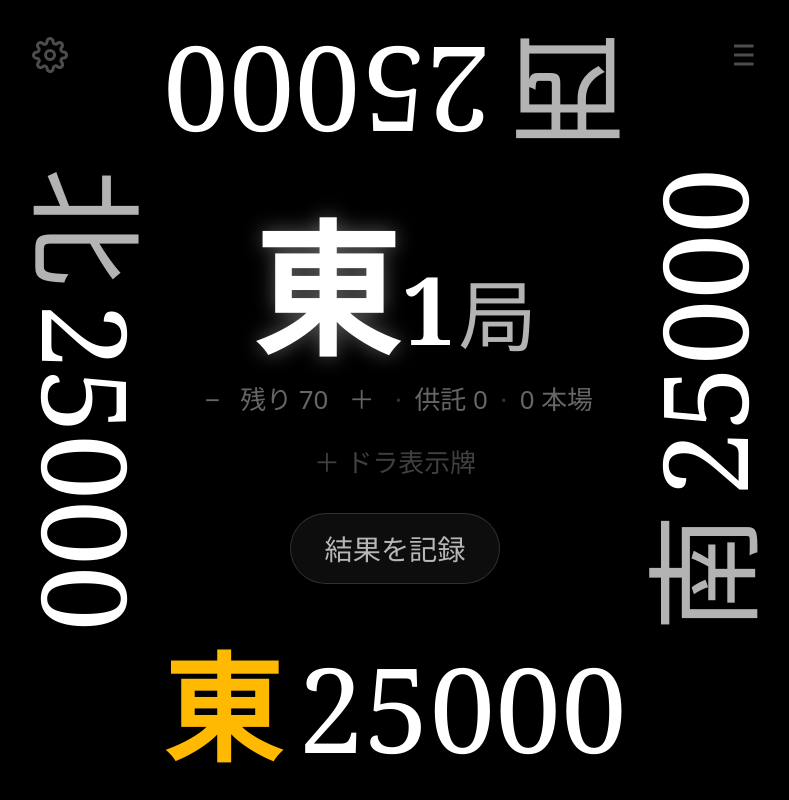
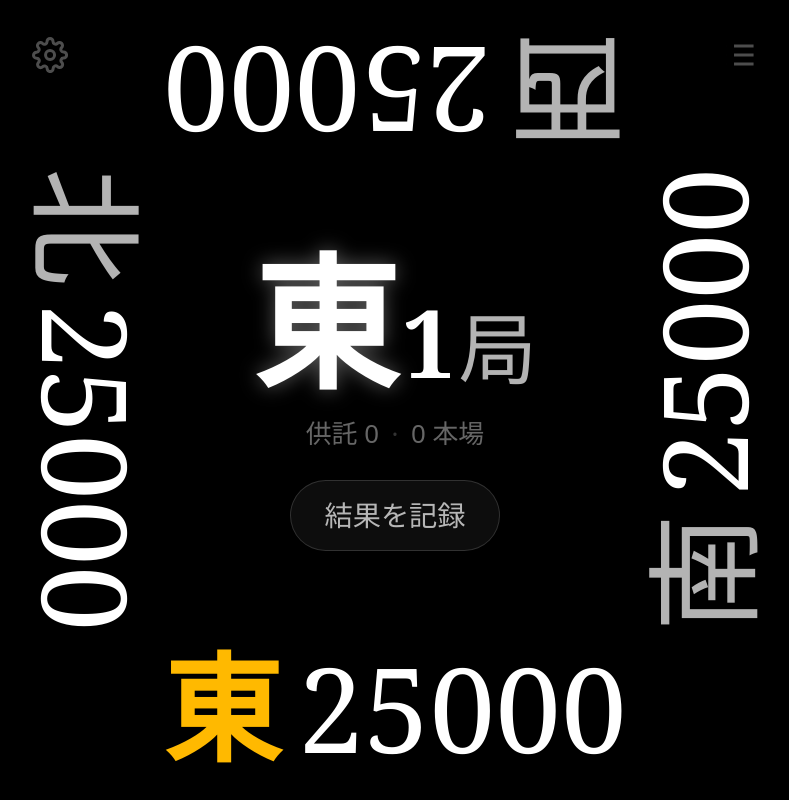
Before and after one commit to tmps880305/react-mahjong-scoreboard, a React (Vite) app: page / in a window 1280 px wide. Shown: the whole page, without its empty margins (245-1034 px from the left). Built offline with nearby package versions, Linux system fonts and the light colour scheme.

Commit message:
feat: remove mountain left and dora

```diff
--- a/src/components/Table/CenterPanel.tsx
+++ b/src/components/Table/CenterPanel.tsx
@@ -5,26 +5,10 @@ interface CenterPanelProps {
   roundNumber: number;
   honba: number;
   riichiSticks: number;
-  wallCount: number;
-  onWallCountChange: (delta: number) => void;
-  doraIndicators: string[];
-  onOpenDoraPicker: () => void;
-  onRemoveDora: (index: number) => void;
   onRecordHand: () => void;
 }
 
-export function CenterPanel({
-  roundWind,
-  roundNumber,
-  honba,
-  riichiSticks,
-  wallCount,
-  onWallCountChange,
-  doraIndicators,
-  onOpenDoraPicker,
-  onRemoveDora,
-  onRecordHand,
-}: CenterPanelProps) {
+export function CenterPanel({ roundWind, roundNumber, honba, riichiSticks, onRecordHand }: CenterPanelProps) {
   return (
     <div className="flex aspect-square w-full max-w-[64cqw] flex-col items-center justify-center gap-[2.5cqw] text-center">
       <div className="flex items-baseline justify-center gap-[0.5cqw] font-serif leading-none">
@@ -36,41 +20,10 @@ export function CenterPanel({
       </div>
 
       <div className="flex items-center gap-[1.6cqw] text-[3.3cqw] text-white/40">
-        <button onClick={() => onWallCountChange(-1)} className="px-[1cqw] text-white/40 hover:text-white/80">
-          −
-        </button>
-        <span>残り {wallCount}</span>
-        <button onClick={() => onWallCountChange(1)} className="px-[1cqw] text-white/40 hover:text-white/80">
-          ＋
-        </button>
-        <span className="text-white/20">·</span>
         <span>供託 {riichiSticks}</span>
         <span className="text-white/20">·</span>
         <span>{honba} 本場</span>
       </div>
-
-      <button
-        onClick={onOpenDoraPicker}
-        className="flex min-h-[6cqw] flex-wrap items-center justify-center gap-[1cqw]"
-        aria-label="ドラ表示牌"
-      >
-        {doraIndicators.length === 0 ? (
-          <span className="text-[3.3cqw] text-white/25">＋ ドラ表示牌</span>
-        ) : (
-          doraIndicators.map((tile, i) => (
-            <span
-              key={i}
-              onClick={(e) => {
-                e.stopPropagation();
-                onRemoveDora(i);
-              }}
-              className="rounded bg-white/90 px-[1cqw] text-[5.6cqw] leading-none text-black"
-            >
-              {tile}
-            </span>
-          ))
-        )}
-      </button>
 
       <button
         onClick={onRecordHand}
--- a/src/components/Table/TableView.tsx
+++ b/src/components/Table/TableView.tsx
@@ -1,13 +1,9 @@
-import { useState } from "react";
 import { useGame } from "../../hooks/useGame";
 import { dealerSeatOf, seatWindLabel } from "../../domain/hand";
 import type { SeatIndex } from "../../domain/types";
 import { GearIcon, ListIcon } from "../common/icons";
 import { CenterPanel } from "./CenterPanel";
 import { PlayerScoreBox } from "./PlayerScoreBox";
-import { TilePicker } from "./TilePicker";
-
-const DEFAULT_WALL_COUNT = 70;
 
 // `nudge` pulls each player's score in toward the center a touch, so glyphs
 // don't sit flush against the frame edge (where they were getting clipped).
@@ -28,20 +24,6 @@ export function TableView({ onRecordHand, onOpenSettings, onOpenHistory }: Table
   const { state } = useGame();
   const { players, round } = state;
   const dealerSeat = dealerSeatOf(round);
-
-  const [wallCount, setWallCount] = useState(DEFAULT_WALL_COUNT);
-  const [doraIndicators, setDoraIndicators] = useState<string[]>([]);
-  const [pickerOpen, setPickerOpen] = useState(false);
-
-  // Cosmetic-only state: reset whenever a new hand begins (React's
-  // "adjust state during render" pattern, avoids an extra effect render).
-  const roundKey = `${round.wind}-${round.number}-${round.honba}`;
-  const [lastRoundKey, setLastRoundKey] = useState(roundKey);
-  if (roundKey !== lastRoundKey) {
-    setLastRoundKey(roundKey);
-    setWallCount(DEFAULT_WALL_COUNT);
-    setDoraIndicators([]);
-  }
 
   return (
     <div className="relative h-full w-full overflow-hidden rounded-2xl bg-black">
@@ -93,25 +75,10 @@ export function TableView({ onRecordHand, onOpenSettings, onOpenHistory }: Table
             roundNumber={round.number}
             honba={round.honba}
             riichiSticks={round.riichiSticks}
-            wallCount={wallCount}
-            onWallCountChange={(delta) => setWallCount((c) => Math.max(0, c + delta))}
-            doraIndicators={doraIndicators}
-            onOpenDoraPicker={() => setPickerOpen(true)}
-            onRemoveDora={(index) => setDoraIndicators((tiles) => tiles.filter((_, i) => i !== index))}
             onRecordHand={onRecordHand}
           />
         </div>
       </div>
-
-      {pickerOpen && (
-        <TilePicker
-          onClose={() => setPickerOpen(false)}
-          onSelect={(tile) => {
-            setDoraIndicators((tiles) => [...tiles, tile]);
-            setPickerOpen(false);
-          }}
-        />
-      )}
     </div>
   );
 }
--- a/src/components/Table/TilePicker.tsx
+++ /dev/null
@@ -1,32 +0,0 @@
-import { Overlay } from "../Overlay";
-import { TILE_GROUPS } from "../../domain/tiles";
-
-interface TilePickerProps {
-  onSelect: (tile: string) => void;
-  onClose: () => void;
-}
-
-export function TilePicker({ onSelect, onClose }: TilePickerProps) {
-  return (
-    <Overlay title="ドラ表示牌を選択" onClose={onClose}>
-      <div className="flex flex-col gap-3">
-        {TILE_GROUPS.map((group) => (
-          <div key={group.label}>
-            <div className="mb-1 text-xs text-white/50">{group.label}</div>
-            <div className="grid grid-cols-9 gap-1">
-              {group.tiles.map((tile) => (
-                <button
-                  key={tile}
-                  onClick={() => onSelect(tile)}
-                  className="flex aspect-[3/4] items-center justify-center rounded bg-white text-2xl text-black active:scale-95"
-                >
-                  {tile}
-                </button>
-              ))}
-            </div>
-          </div>
-        ))}
-      </div>
-    </Overlay>
-  );
-}
--- a/src/domain/tiles.ts
+++ /dev/null
@@ -1,14 +0,0 @@
-// Unicode Mahjong Tiles block (U+1F000-U+1F02B)
-export const WIND_TILES = ["🀀", "🀁", "🀂", "🀃"]; // 東南西北
-export const DRAGON_TILES = ["🀄", "🀅", "🀆"]; // 中發白
-export const MAN_TILES = ["🀇", "🀈", "🀉", "🀊", "🀋", "🀌", "🀍", "🀎", "🀏"]; // 一萬~九萬
-export const SOU_TILES = ["🀐", "🀑", "🀒", "🀓", "🀔", "🀕", "🀖", "🀗", "🀘"]; // 一索~九索
-export const PIN_TILES = ["🀙", "🀚", "🀛", "🀜", "🀝", "🀞", "🀟", "🀠", "🀡"]; // 一筒~九筒
-
-export const TILE_GROUPS: { label: string; tiles: string[] }[] = [
-  { label: "萬", tiles: MAN_TILES },
-  { label: "索", tiles: SOU_TILES },
-  { label: "筒", tiles: PIN_TILES },
-  { label: "風", tiles: WIND_TILES },
-  { label: "元", tiles: DRAGON_TILES },
-];
```
